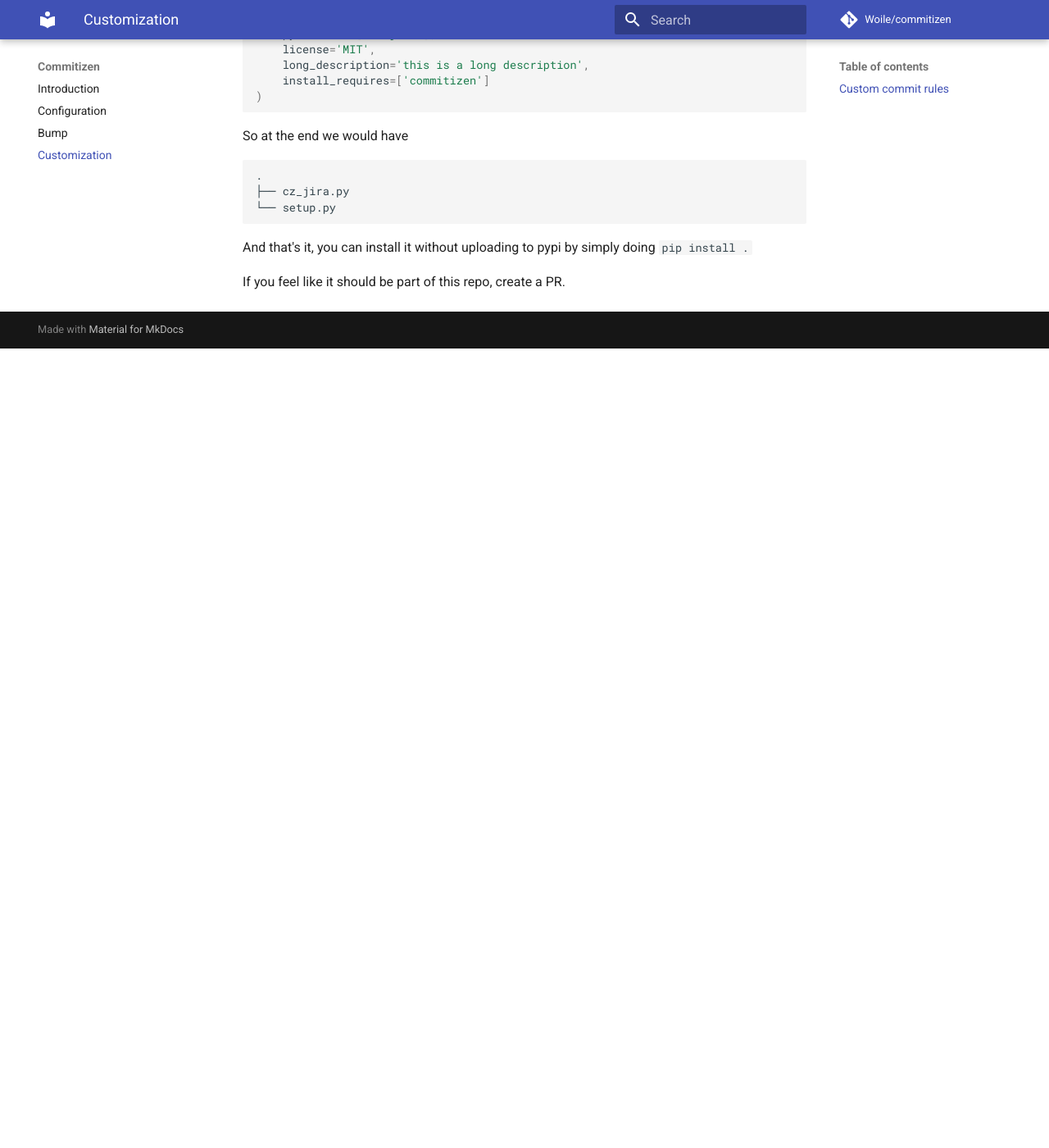
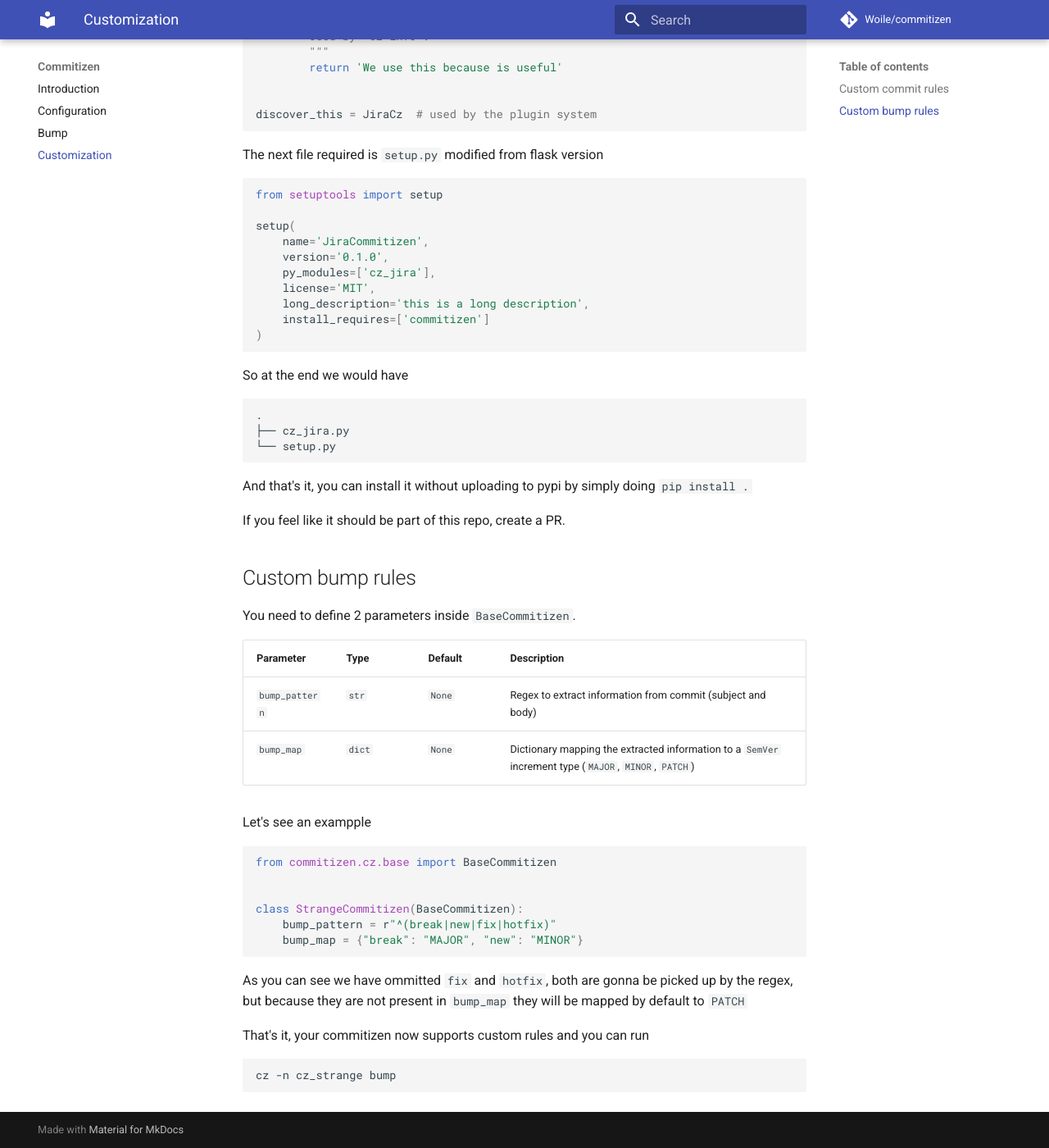
Before and after one commit to commitizen-tools/commitizen, an MkDocs documentation site: the page built from docs/customization.md, in a window 1280 px wide and 1400 px high, scrolled down 1412 px. Shown: the whole window at 82% size. Built offline with MkDocs 1.6.1 and Material for MkDocs 9.7.7, drawn with Linux system fonts in a browser that asks for light colours; comment, search, counter and statistics services are not loaded; before the commit the page ends 1837 px from its top, so only the background shows below that; some of the changed text lies outside the part shown.

Commit message:
docs: how to create custom bumps

````diff
--- a/docs/bump.md
+++ b/docs/bump.md
@@ -122,5 +122,9 @@ files = [
 ]
 ```
 
+## Custom bump
+
+Read the [customizing section](./customization.md).
+
 [pep440]: https://www.python.org/dev/peps/pep-0440/
 [semver]: https://semver.org/
--- a/docs/customization.md
+++ b/docs/customization.md
@@ -1,3 +1,15 @@
+Customizing commitizen is not hard at all.
+
+The basic steps are:
+
+1. Inheriting from `BaseCommitizen`
+2. Give a name to your rules.
+3. expose the class at the end of your file assigning it to `discover_this`
+4. Create a python package starting with `cz_` using `setup.py`, `poetry`, etc
+
+
+Check an [example](convcomms) on how to configure `BaseCommitizen`.
+
 ## Custom commit rules
 
 Create a file starting with `cz_` for example `cz_jira.py`. This prefix
@@ -83,3 +95,35 @@ doing `pip install .`
 If you feel like it should be part of this repo, create a PR.
 
 [flask uses]: http://flask.pocoo.org/docs/0.12/extensiondev/
+
+## Custom bump rules
+
+You need to define 2 parameters inside `BaseCommitizen`.
+
+| Parameter | Type | Default | Description |
+| --------- | ---- | ------- | ----------- |
+| `bump_pattern` | `str` | `None` | Regex to extract information from commit (subject and body) |
+| `bump_map` | `dict` | `None` | Dictionary mapping the extracted information to a `SemVer` increment type (`MAJOR`, `MINOR`, `PATCH`) |
+
+Let's see an exampple
+
+```python
+from commitizen.cz.base import BaseCommitizen
+
+
+class StrangeCommitizen(BaseCommitizen):
+    bump_pattern = r"^(break|new|fix|hotfix)"
+    bump_map = {"break": "MAJOR", "new": "MINOR"}
+```
+
+As you can see we have ommitted `fix` and `hotfix`, both are gonna be picked up
+by the regex, but because they are not present in `bump_map` they will be mapped
+by default to `PATCH`
+
+That's it, your commitizen now supports custom rules and you can run
+
+```bash
+cz -n cz_strange bump
+```
+
+[convcomms]: https://github.com/Woile/commitizen/blob/master/commitizen/cz/conventional_commits/conventional_commits.py
````
Also changed, not shown: CHANGELOG.md (+9 -0 lines).
